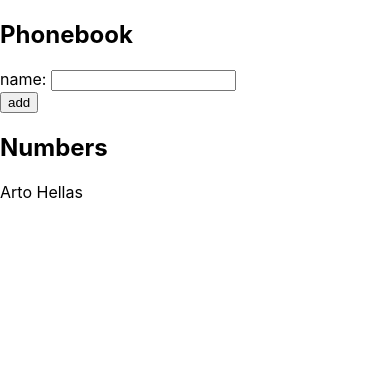
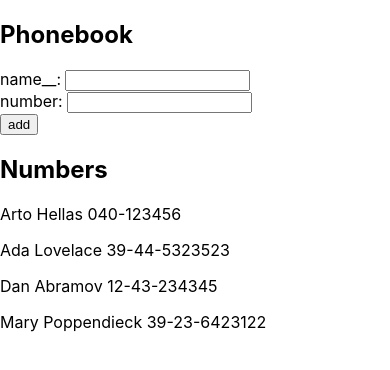
Before and after one commit to Burak-Esen/fullstackopen-submissions, a React (Create React App) app in the folder part-2/phonebook/: page / in a window 390 px wide. Shown: the top 370 px of the page. Built offline with nearby package versions, Linux system fonts and the light colour scheme.

Commit message:
phonebook 2.8

```diff
--- a/part-2/phonebook/src/App.js
+++ b/part-2/phonebook/src/App.js
@@ -2,23 +2,33 @@ import React, { useState } from 'react'
 
 const App = () => {
   const [ persons, setPersons ] = useState([
-    { name: 'Arto Hellas' }
+    { name: 'Arto Hellas', number: '040-123456' },
+    { name: 'Ada Lovelace', number: '39-44-5323523' },
+    { name: 'Dan Abramov', number: '12-43-234345' },
+    { name: 'Mary Poppendieck', number: '39-23-6423122' }
   ])
   const [ newName, setNewName ] = useState('')
+  const [ newNumber, setNewNumber ] = useState('')
   const addHandler = (event) => {
     event.preventDefault()
     if(persons.every(person=>person.name!==newName)){
       let personObj ={}
       personObj.name=newName
+      personObj.number=newNumber
       setPersons(persons.concat(personObj))
       setNewName("")
+      setNewNumber("")
     }else{
       alert(`${newName} is already added to phonebook`)
       setNewName("")
+      setNewNumber("")
     }
   }
   const newNameOnCh = (event) =>{
     setNewName(event.target.value)
+  }
+  const newNumberOnCh = (event) =>{
+    setNewNumber(event.target.value)
   }
 
   return (
@@ -26,14 +36,17 @@ const App = () => {
       <h2>Phonebook</h2>
       <form onSubmit={addHandler}>
         <div>
-          name: <input onChange={newNameOnCh} value={newName}/>
+          name__: <input onChange={newNameOnCh} value={newName}/>
+        </div>
+        <div>
+          number: <input onChange={newNumberOnCh}/>
         </div>
         <div>
           <button type="submit" >add</button>
         </div>
       </form>
       <h2>Numbers</h2>
-      {persons.map(person=><p key={person.name}>{person.name}</p>)}
+      {persons.map(person=><p key={person.name}>{person.name} {person.number}</p>)}
     </div>
   )
 }
```
